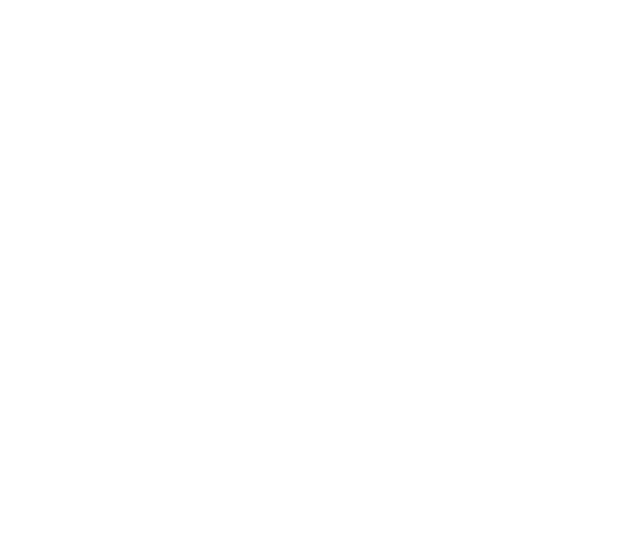
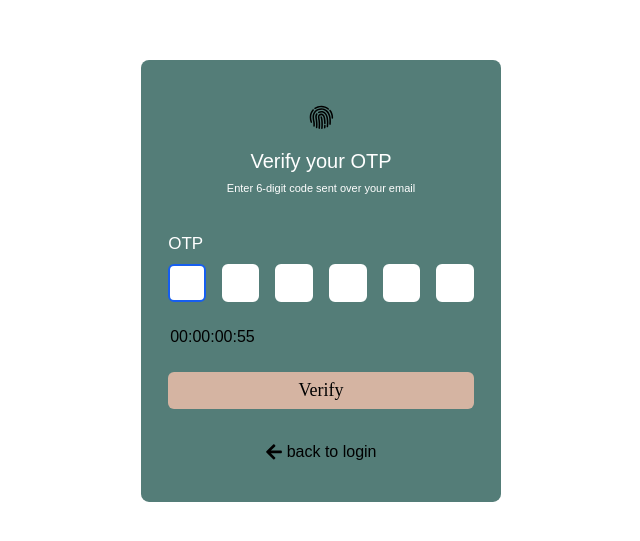
Before and after one commit to Sparrow8104/LoginSignUpPage, a React (Create React App) app: page /otp/verify in a window 1280 px wide. Before the commit this address had no page. Shown: the part 119-660 px from the top of the page, without its empty margins (319-959 px from the left). Built offline with nearby package versions, Linux system fonts and the light colour scheme.

Commit message:
Added a otp verification page

```diff
--- a/package.json
+++ b/package.json
@@ -7,6 +7,7 @@
     "@testing-library/react": "^13.4.0",
     "@testing-library/user-event": "^13.5.0",
     "react": "^18.3.1",
+    "react-countdown": "^2.3.6",
     "react-dom": "^18.3.1",
     "react-icons": "^5.3.0",
     "react-router-dom": "^6.28.0",
--- a/src/App.jsx
+++ b/src/App.jsx
@@ -3,12 +3,14 @@
 import { Routes,Route } from 'react-router-dom'
 import Login from './components/auth/Login'
 import ForgetPassword from './components/auth/ForgetPassword'
+import VerifyOtp from './components/auth/VerifyOtp'
 function App() {
   return (
     <Routes>
        < Route path='/register' element={<Register/>}/>
        <Route path='/login' element={<Login/>}/>
        <Route path='/forget/password' element={<ForgetPassword/>}/>
+       <Route path='/otp/verify' element={<VerifyOtp/>}/>
     </Routes>
   )
 }
--- a/src/components/auth/ForgetPassword.jsx
+++ b/src/components/auth/ForgetPassword.jsx
@@ -3,15 +3,18 @@
 import Button from '../ui/Button'
 import BackToLogin from '../ui/backToLogin'
 import { MdEmail } from "react-icons/md";
+import { useNavigate } from 'react-router-dom';
 function ForgetPassword() {
 
 
     const [email, setEmail] = useState('');
+    const navigate=useNavigate();
     const emailChange = (event) => setEmail(event.target.value);
 
     const submitHandler = (event) => {
         event.preventDefault();
-        console.log({ email});
+        console.log( email);
+        navigate('/otp/verify')
       };
   return (
   <div className='auth_main'>
@@ -27,7 +30,7 @@
                 <Input onChange={emailChange} type="email" placeholder="enter your email"/>
             </div>
             <div className="auth_action">
-                <Button>Send OTP</Button>
+                <Button type="submit">Send OTP</Button>
             </div>
             <div>
                 <BackToLogin/>
--- /dev/null
+++ b/src/components/auth/Timer.jsx
@@ -0,0 +1,11 @@
+import React from 'react'
+import Countdown from 'react-countdown'
+function Timer() {
+  return (
+    <div className='timer'>
+      <Countdown date={Date.now()+1*60*1000}/>
+    </div>
+  )
+}
+
+export default Timer
--- /dev/null
+++ b/src/components/auth/VerifyOtp.jsx
@@ -0,0 +1,86 @@
+import React, { useEffect, useRef, useState } from 'react';
+import { IoIosFingerPrint } from "react-icons/io";
+import Button from '../ui/Button';
+import BackToLogin from '../ui/backToLogin';
+import Timer from './Timer';
+function VerifyOtp() {
+
+    const ref1=useRef(null)
+    const ref2=useRef(null)
+    const ref3=useRef(null)
+    const ref4=useRef(null)
+    const ref5=useRef(null)
+    const ref6=useRef(null)
+    const inputRef=[ref1,ref2,ref3,ref4,ref5,ref6]
+
+    const [otp1,setOtp1]=useState('');
+    const [otp2,setOtp2]=useState('');
+    const [otp3,setOtp3]=useState('');
+    const [otp4,setOtp4]=useState('');
+    const [otp5,setOtp5]=useState('');
+    const [otp6,setOtp6]=useState('');
+    const otpArray=[setOtp1,setOtp2,setOtp3,setOtp4,setOtp5,setOtp6]
+
+    useEffect(()=>{
+        if(ref1.current){
+            ref1.current.focus();
+        }
+    },[])
+
+    const inputChange=(event,location) =>{
+        const value = event.target.value.slice(0, 1);
+        event.target.value=value;
+      if(location<5&&value){
+        inputRef[location+1].current.focus();}
+        otpArray[location](event.target.value);
+    }
+    const submitHandler = (event) => {
+        event.preventDefault();
+        const finalOtp=otp1+otp2+otp3+otp4+otp5+otp6
+        console.log(finalOtp)
+    }
+  return (
+    <div className='auth_main'>
+        <form onSubmit={submitHandler}>
+            <div className="auth_container">
+                <div className="auth_header">
+                    <IoIosFingerPrint/>
+                    <p className="auth_heading">
+                     Verify your OTP
+                    </p>
+                    <p className="auth_title">
+                     Enter 6-digit code sent over your email
+                    </p>
+                </div>
+                <div className="auth_item">
+                    <label >OTP</label>
+                    <div className="otp_input_container">
+                        {inputRef.map((item,index) =>{
+                            return <input
+                            required
+                            onChange={(event) => inputChange(event,index)}
+                            ref={item}
+                            onInput={(event) =>{
+                                event.target.value = event.target.value.slice(0, 1);
+                            }} type="number" className="ui_input otp_input"/>
+                        })
+                        }
+                    </div>
+                </div>
+                <div>
+                        <Timer/>
+                    </div>
+                <div className="auth_action">
+                        <Button type="submit" onclick={submitHandler}>Verify</Button>
+                    </div>
+
+                    <div>
+                        <BackToLogin/>
+                    </div>
+            </div>
+        </form>
+    </div>
+  )
+}
+
+export default VerifyOtp
--- a/src/components/auth/auth.css
+++ b/src/components/auth/auth.css
@@ -67,7 +67,21 @@
     text-decoration: none;
     color: white;
 }
+.otp_input_container{
+    display: flex;
+    align-items: center;
+    justify-content: center;
 
+    gap: 1rem;
+}
+.otp_input{
+    text-align: center;
+    font-weight: 100;
+}
+.timer{
+    color: white;
+    padding: 2px;
+}
 @media only screen and (max-width:380px){
     .auth_main{
         width: 290px;
--- a/src/components/ui/input.css
+++ b/src/components/ui/input.css
@@ -1,6 +1,6 @@
 .ui_input{
     padding:0.6rem;
-    border: 0.04rem solid white;
+    border: 2px solid white;
     width: 100%;
     border-radius: 6px;
     outline: none;
--- a/src/index.css
+++ b/src/index.css
@@ -7,3 +7,8 @@
 body{
 
 }
+input[type="number"]::-webkit-outer-spin-button,
+input[type="number"]::-webkit-inner-spin-button{
+    -webkit-appearance: none;
+    margin: 0px;
+}
```
Also changed, not shown: 1 other file (tests, documents, lock files or other folders).
